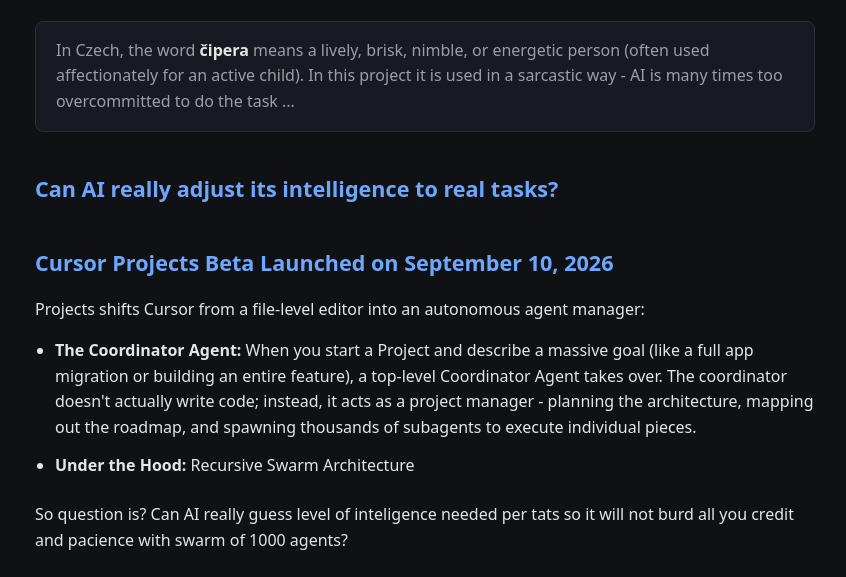
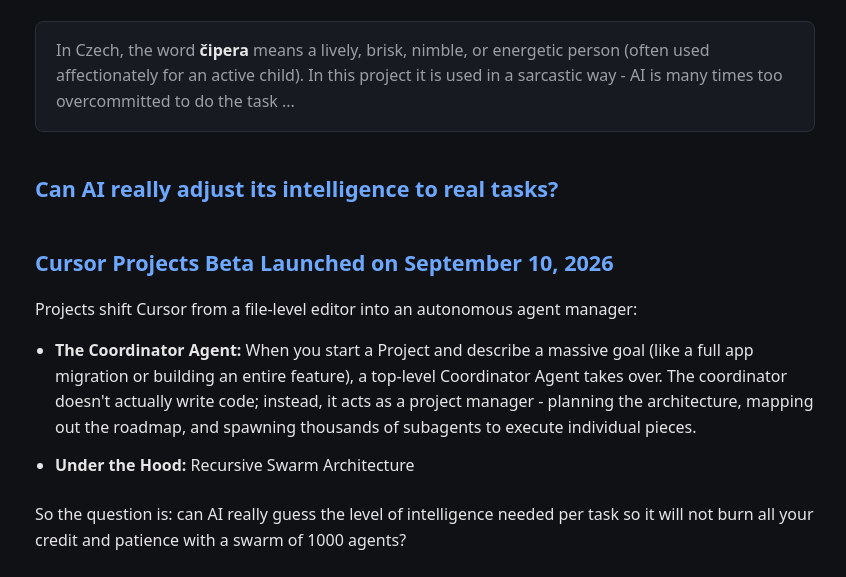
Before and after one commit to AISidesKicks/join-cheaperuh-party, a plain HTML site: page docs/index.html in a window 1280 px wide. Shown: the part 145-722 px from the top of the page, without its empty margins (215-1061 px from the left). Drawn offline with Linux system fonts and the light colour scheme.

Commit message:
docs: fix spelling and grammar in readme and index

```diff
--- a/docs/index.html
+++ b/docs/index.html
@@ -86,14 +86,14 @@
 
     <h2>Cursor Projects Beta Launched on September 10, 2026</h2>
 
-    <p>Projects shifts Cursor from a file-level editor into an autonomous agent manager:</p>
+    <p>Projects shift Cursor from a file-level editor into an autonomous agent manager:</p>
 
     <ul>
       <li><strong>The Coordinator Agent:</strong> When you start a Project and describe a massive goal (like a full app migration or building an entire feature), a top-level Coordinator Agent takes over. The coordinator doesn't actually write code; instead, it acts as a project manager - planning the architecture, mapping out the roadmap, and spawning thousands of subagents to execute individual pieces.</li>
       <li><strong>Under the Hood:</strong> Recursive Swarm Architecture</li>
     </ul>
 
-    <p>So question is? Can AI really guess level of inteligence needed per tats so it will not burd all you credit and pacience with swarm of 1000 agents?</p>
+    <p>So the question is: can AI really guess the level of intelligence needed per task so it will not burn all your credit and patience with a swarm of 1000 agents?</p>
 
     <img src="assets/images/6reasoning-levels.jpeg" alt="Models are not inherently lazy - reasoning levels and AI harness multi-agent orchestration">
 
```
Also changed, not shown: README.md.
